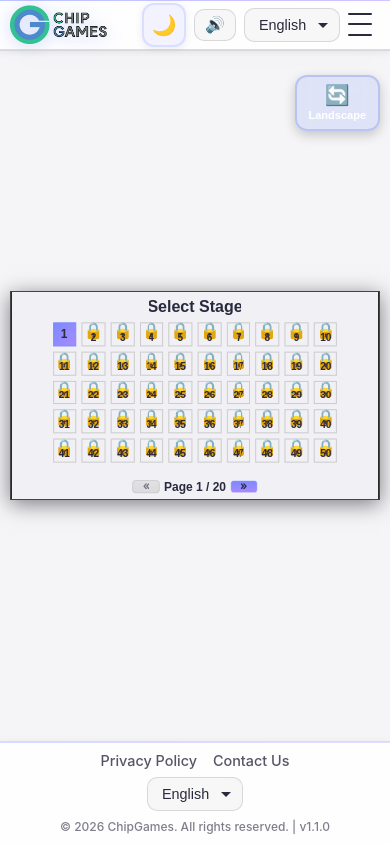
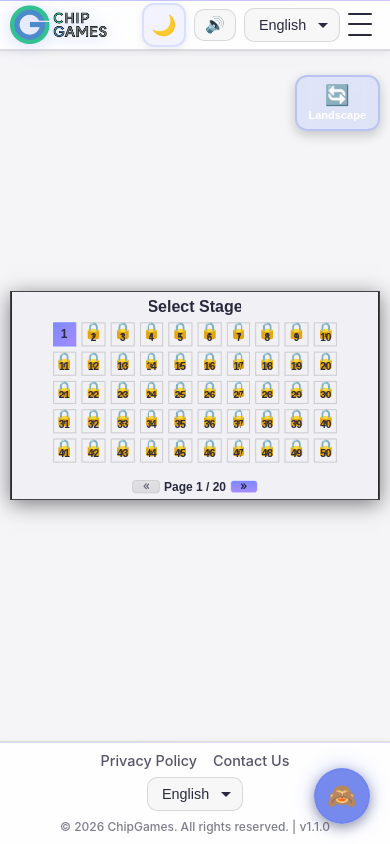
Before and after one commit to chipgames/ChipPuzzleGame, a React (Vite) app: page / in a window 390 px wide. Built offline with nearby package versions, Linux system fonts and the light colour scheme.

Commit message:
메뉴, 푸터 숨김/보기 버튼 추가

```diff
--- a/src/App.tsx
+++ b/src/App.tsx
@@ -11,6 +11,7 @@ import { setupAdObserver, preventAdSenseErrors } from "@/utils/adsense";
 import { getWebVitals, logWebVitals } from "@/utils/webVitals";
 import { registerServiceWorker } from "@/utils/serviceWorker";
 import "@/styles/App.css";
+import "@/styles/UIHideButton.css";
 
 // Lazy loading for large components
 const GuideScreen = lazy(() => import("@/components/screens/GuideScreen"));
@@ -20,6 +21,14 @@ const AboutScreen = lazy(() => import("@/components/screens/AboutScreen"));
 const App: React.FC = () => {
   const [currentScreen, setCurrentScreen] = useState<GameScreen>("stageSelect");
   const [currentStage, setCurrentStage] = useState<number | null>(null);
+  const [isUIHidden, setIsUIHidden] = useState<boolean>(() => {
+    // localStorage에서 UI 숨김 상태 불러오기
+    if (typeof window !== "undefined") {
+      const saved = localStorage.getItem("chipPuzzleGame_uiHidden");
+      return saved === "true";
+    }
+    return false;
+  });
 
   // 테마 초기화
   useTheme();
@@ -84,6 +93,16 @@ const App: React.FC = () => {
     setCurrentScreen("game");
   };
 
+  // UI 숨김/표시 토글
+  const toggleUI = () => {
+    const newState = !isUIHidden;
+    setIsUIHidden(newState);
+    localStorage.setItem("chipPuzzleGame_uiHidden", String(newState));
+  };
+
+  // 모바일 여부 확인
+  const isMobile = typeof window !== "undefined" && window.innerWidth <= 768;
+
   // 페이지별 SEO 설정
   const getSEOProps = () => {
     const baseUrl = "https://chipgames.github.io/ChipPuzzleGame/";
@@ -130,7 +149,7 @@ const App: React.FC = () => {
     <ErrorBoundary>
       <SEOHead {...getSEOProps()} />
       <div className="app-container">
-        <Header onNavigate={handleNavigate} currentScreen={currentScreen} />
+        {!isUIHidden && <Header onNavigate={handleNavigate} currentScreen={currentScreen} />}
         <GameContainer>
           {currentScreen === "guide" ? (
             <Suspense fallback={<div style={{ padding: "20px", textAlign: "center" }}>로딩 중...</div>}>
@@ -153,7 +172,18 @@ const App: React.FC = () => {
             />
           )}
         </GameContainer>
-        <Footer />
+        {!isUIHidden && <Footer />}
+        {/* 모바일에서만 UI 숨김/표시 토글 버튼 */}
+        {isMobile && (
+          <button
+            className="ui-toggle-button"
+            onClick={toggleUI}
+            aria-label={isUIHidden ? "UI 표시" : "UI 숨김"}
+            title={isUIHidden ? "메뉴 및 푸터 표시" : "메뉴 및 푸터 숨김"}
+          >
+            {isUIHidden ? "👁️" : "🙈"}
+          </button>
+        )}
       </div>
     </ErrorBoundary>
   );
--- /dev/null
+++ b/src/styles/UIHideButton.css
@@ -0,0 +1,41 @@
+/* 모바일 UI 숨김/표시 토글 버튼 */
+.ui-toggle-button {
+  position: fixed;
+  bottom: 20px;
+  right: 20px;
+  width: 56px;
+  height: 56px;
+  border-radius: 50%;
+  background: rgba(102, 126, 234, 0.9);
+  backdrop-filter: blur(10px) saturate(180%);
+  -webkit-backdrop-filter: blur(10px) saturate(180%);
+  border: 2px solid rgba(102, 126, 234, 0.3);
+  color: #ffffff;
+  font-size: 24px;
+  cursor: pointer;
+  display: flex;
+  align-items: center;
+  justify-content: center;
+  z-index: 1000;
+  box-shadow: 0 4px 12px rgba(0, 0, 0, 0.3), 0 0 20px rgba(102, 126, 234, 0.4);
+  transition: all 0.3s cubic-bezier(0.4, 0, 0.2, 1);
+  user-select: none;
+  -webkit-tap-highlight-color: transparent;
+}
+
+.ui-toggle-button:hover {
+  background: rgba(102, 126, 234, 1);
+  transform: scale(1.1);
+  box-shadow: 0 6px 16px rgba(0, 0, 0, 0.4), 0 0 30px rgba(102, 126, 234, 0.6);
+}
+
+.ui-toggle-button:active {
+  transform: scale(0.95);
+}
+
+/* 데스크톱에서는 숨김 */
+@media (min-width: 769px) {
+  .ui-toggle-button {
+    display: none;
+  }
+}
```
